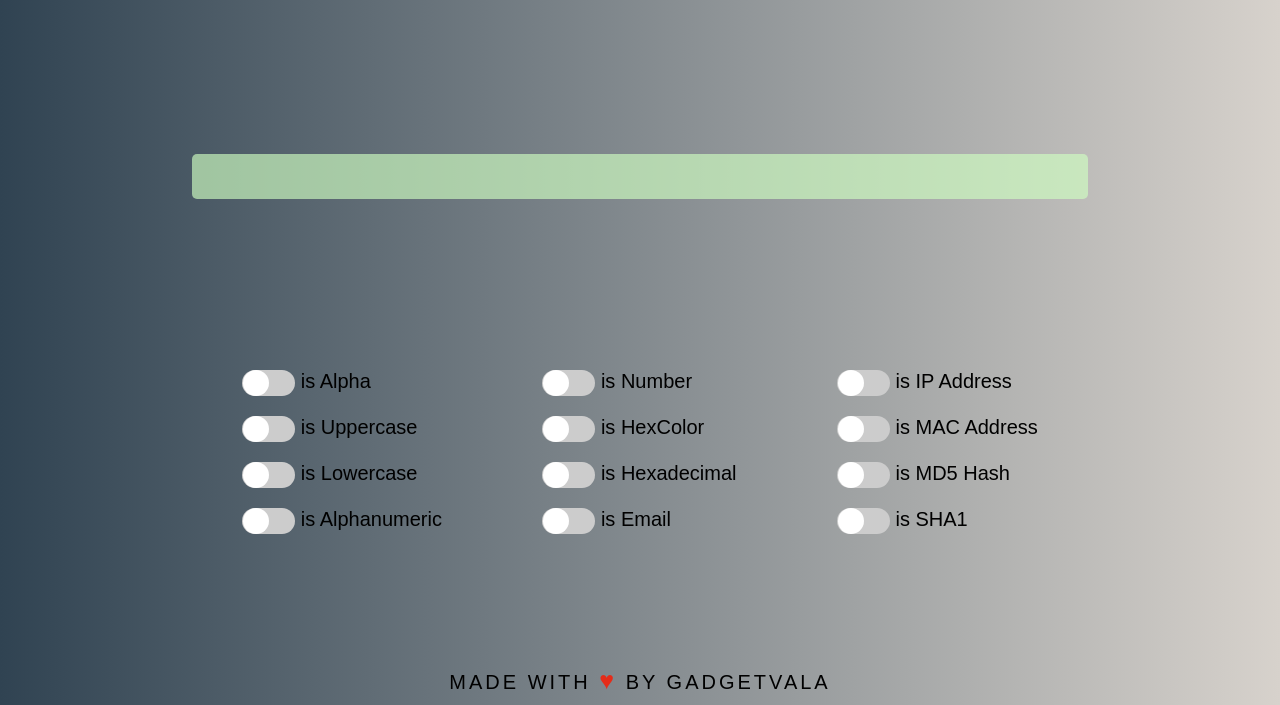
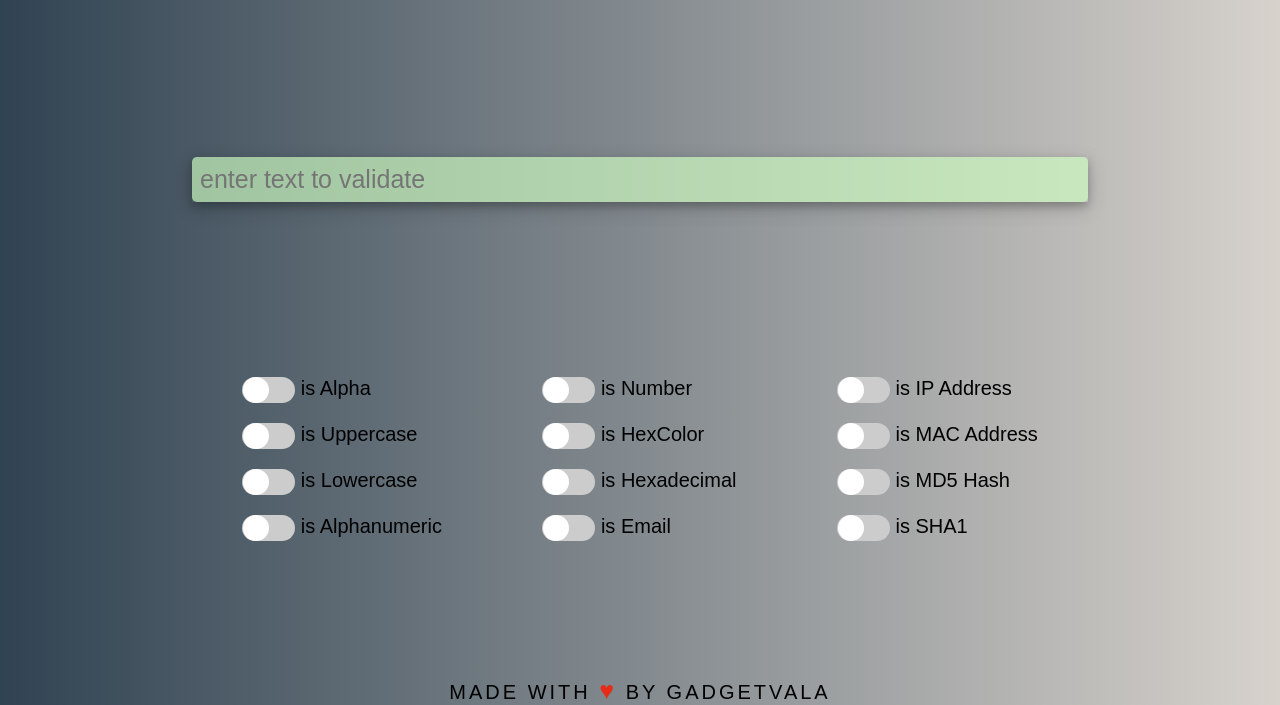
Before and after one commit to gadgetvala/validator, a plain HTML site: page index.html in a window 1280 px wide. Shown: the part 95-800 px from the top of the page. Drawn offline with Linux system fonts and the light colour scheme; a web font is replaced by a local one.

Commit message:
Added box shadow and placeholder

```diff
--- a/css/style.css
+++ b/css/style.css
@@ -41,6 +41,7 @@ body {
 	margin-top: 2rem;
 	margin-bottom: 1rem;
 	width: 100%;
+	box-shadow: 0 4px 8px 0 rgba(0,0,0,0.2), 0 6px 20px 0 rgba(0,0,0,0.19);
 }
 
 .inputbar input {
@@ -135,7 +136,8 @@ input:checked + .slider:before {
 
 /*Footer*/
 footer {
-	margin: 2rem 0 1rem 0;
+	width: 100%;
+	margin: 2rem 0 0rem 0;
 	text-align: center;
 	font-size: 2rem;
 	font-weight: 400;
--- a/index.html
+++ b/index.html
@@ -13,7 +13,13 @@
 				<h1>Validator</h1>
 			</div>
 			<div class="inputbar">
-				<input type="text" id="inputbar-only" onChange="checkInput()" onfocusout="checkInput()" />
+				<input
+					type="text"
+					placeholder="enter text to validate"
+					id="inputbar-only"
+					onChange="checkInput()"
+					onfocusout="checkInput()"
+				/>
 			</div>
 			<div class="alert">
 				Not according to Selected controller
```
